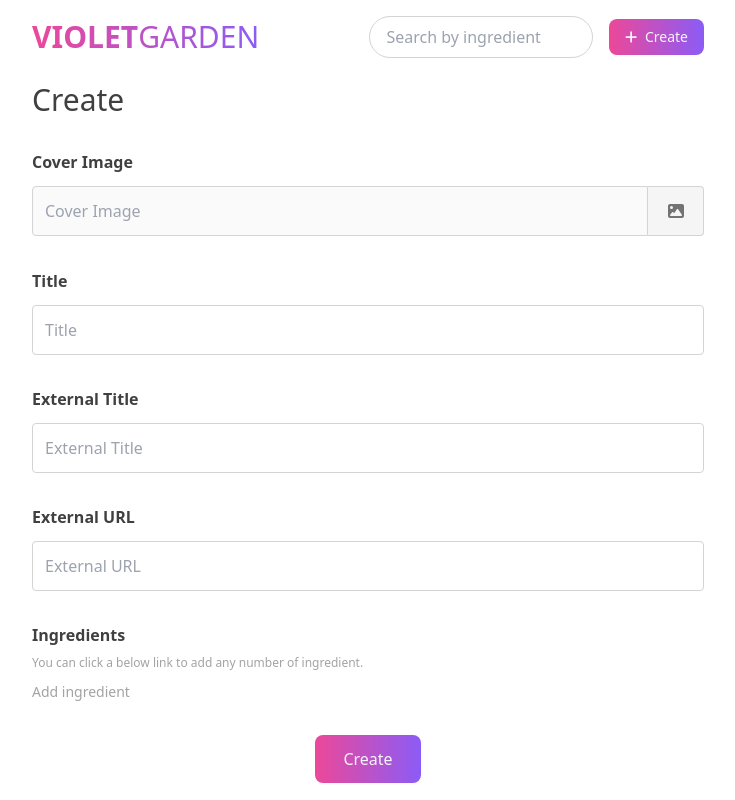
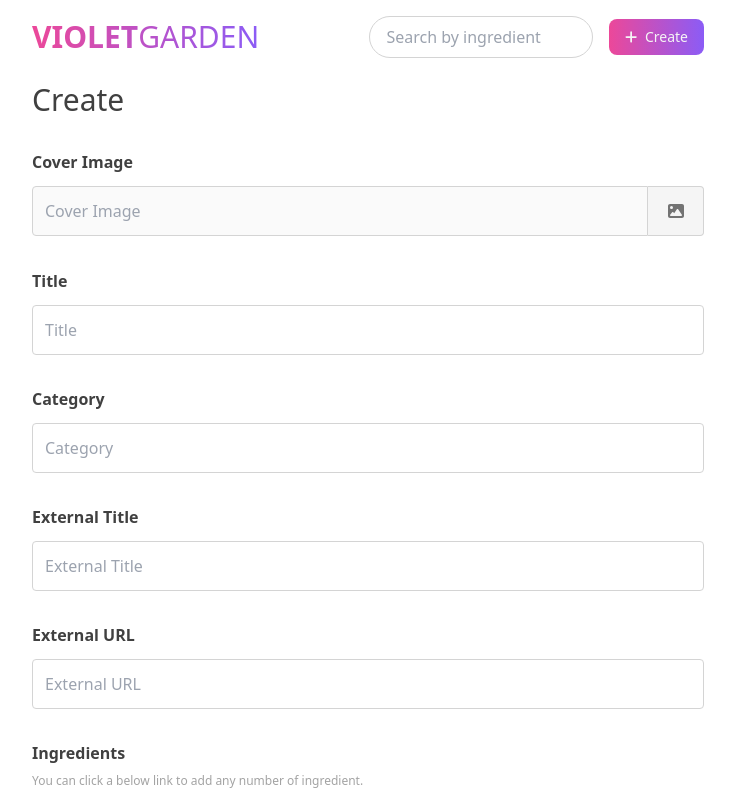
Before and after one commit to whitia/kitchen-note-front, a Next.js app: page /recipes/new in a window 1280 px wide. Shown: the top 800 px of the page, without its empty margins (272-1007 px from the left). Built offline with nearby package versions, Linux system fonts and the light colour scheme; no server answers.

Commit message:
Add category

```diff
--- a/components/form.tsx
+++ b/components/form.tsx
@@ -121,6 +121,7 @@ const Form = (props: any) => {
     const formData = new FormData()
     formData.append('title', event.target.title.value)
     formData.append('uuid', uuid.generate())
+    formData.append('category', event.target.category.value)
     formData.append('external_title', event.target.externalTitle.value)
     formData.append('external_url', event.target.externalURL.value)
     formData.append('image', event.target.image.files[0])
@@ -149,6 +150,7 @@ const Form = (props: any) => {
     const formData = new FormData()
     formData.append('title', event.target.title.value)
     formData.append('uuid', recipe!.uuid)
+    formData.append('category', event.target.category.value)
     formData.append('external_title', event.target.externalTitle.value)
     formData.append('external_url', event.target.externalURL.value)
     formData.append('ingredients', ingredients.join(','))
@@ -189,6 +191,11 @@ const Form = (props: any) => {
         </div>
 
         <div className="mb-8">
+          <label htmlFor="category" className="label">Category</label>
+          <input className="input-text" type="text" id="category" name="category" placeholder="Category" defaultValue={recipe?.category} />
+        </div>
+
+        <div className="mb-8">
           <label htmlFor="externalTitle" className="label">External Title</label>
           <input className="input-text" type="text" id="externalTitle" name="externalTitle" placeholder="External Title" defaultValue={recipe?.external_title} required />
         </div>
--- a/pages/@types/global.d.ts
+++ b/pages/@types/global.d.ts
@@ -2,6 +2,7 @@ type Recipe = {
   id: number
   title: string
   uuid: string
+  category: string
   external_title: string
   external_url: string
 }
--- a/pages/recipes/[uuid].tsx
+++ b/pages/recipes/[uuid].tsx
@@ -28,8 +28,11 @@ const Recipe = ({ data }: any) => {
   return (
     <>
       <img title={recipe.title} src={image_url} className="img-cover h-64 md:h-[28rem] mb-8" />
-      <div className="flex justify-between items-end mb-8">
-        <h2 className="text-3xl">{recipe.title}</h2>
+      <div className="flex justify-between items-start mb-8">
+        <div>
+          <h2 className="text-3xl">{recipe.title}</h2>
+          <div className="text-sm text-neutral-400">{recipe.category}</div>
+        </div>
         <p>
           <Link href={`/recipes/edit/${encodeURIComponent(recipe.uuid)}`}>
             <a><FontAwesomeIcon icon={faPenToSquare} /></a>
```
